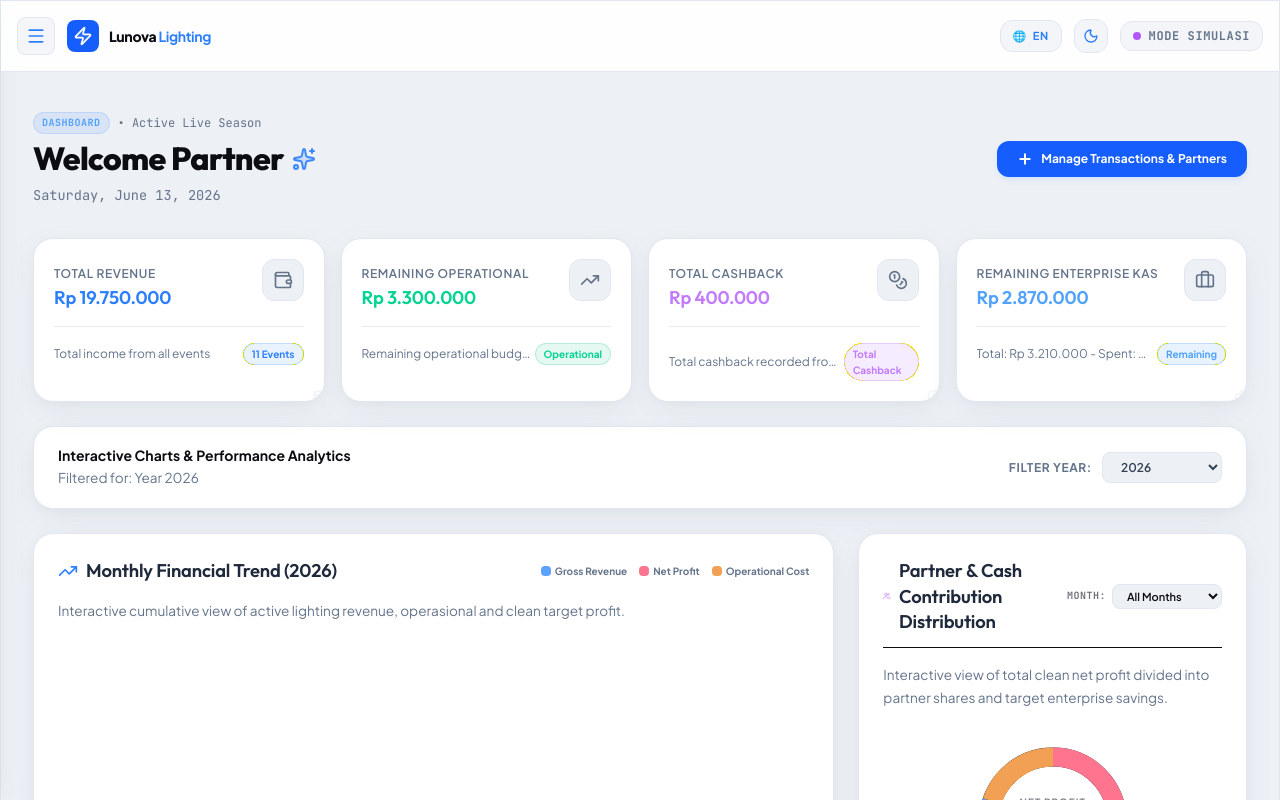
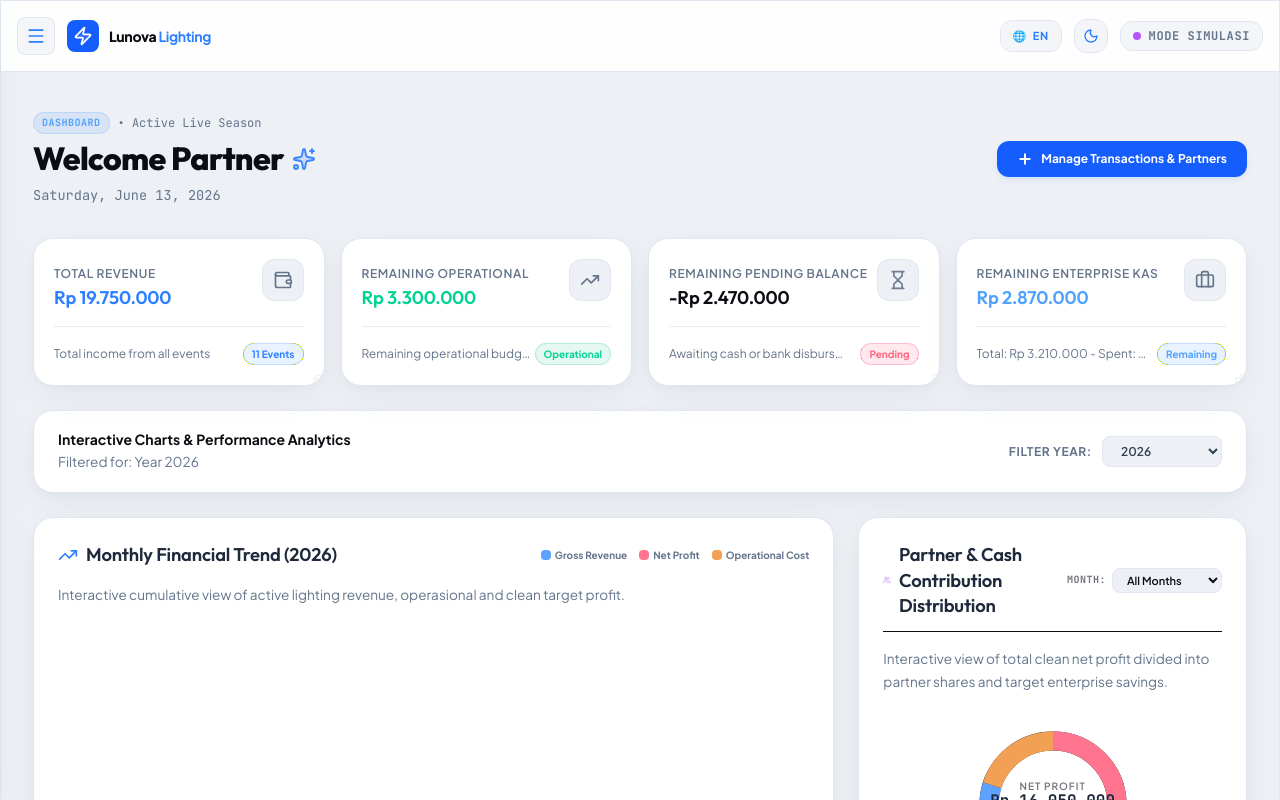
Before and after one commit to doverlogi-creator/dashboardlunova, a React (Vite) app: page / in a window 1280 px wide. Shown: the top 800 px of the page. Built offline with nearby package versions, Linux system fonts and the light colour scheme.

Commit message:
feat: add cashback calculation logic to dashboard
Implement logic to calculate accumulated and paid cashback based on event packages and custom overrides, including reconciliation with actual bank balance.

```diff
--- a/src/App.tsx
+++ b/src/App.tsx
@@ -25,11 +25,12 @@ import {
   Moon,
   ChevronDown,
   ChevronRight,
-  Circle
+  Circle,
+  Hourglass
 } from "lucide-react";
 
 import { EventData, CostSettings, AppsScriptConfig, ProcurementItem } from "./types";
-import { MOCK_EVENTS, DEFAULT_SETTINGS, getDashboardTotals, formatRupiah, parseDate } from "./utils";
+import { MOCK_EVENTS, DEFAULT_SETTINGS, getDashboardTotals, getEventFinances, formatRupiah, parseDate } from "./utils";
 import { translations } from "./translations";
 import StatCard from "./components/StatCard";
 import Charts, { VendorPerformance } from "./components/Charts";
@@ -591,6 +592,31 @@ export default function App() {
   });
   const totals = getDashboardTotals(filteredEvents, settings);
   const totalSpending = procurements.reduce((sum, item) => sum + (item.harga * item.jumlah), 0);
+
+  // Calculate cashback stats for the dashboard card
+  const qualifyingEvents = filteredEvents.filter((evt) => {
+    const pkg = (evt.jenisPaket || "").trim().toLowerCase();
+    const isPresetPackage = pkg.startsWith("paket");
+    const hasCustomOverride = evt.cashback !== undefined;
+    return isPresetPackage || hasCustomOverride;
+  });
+
+  const sisaKasSetelahPengadaan = totals.totalKasShare + (settings.kasTambahan || 0) - totalSpending;
+  let totalAccumulatedCashback = 0;
+  let totalPaidCashback = 0;
+
+  qualifyingEvents.forEach((evt) => {
+    const fin = getEventFinances(evt, settings);
+    totalAccumulatedCashback += fin.eventCashback;
+    if (evt.cashbackDibayar) {
+      totalPaidCashback += fin.eventCashback;
+    }
+  });
+
+  const actualSaldo = settings.saldoRekeningRiil || 0;
+  const diffSaldo = actualSaldo - sisaKasSetelahPengadaan;
+  const sisaCashbackBaruForDashboard = totalAccumulatedCashback + diffSaldo - totalPaidCashback;
+
   const t = translations[lang];
 
   return (
@@ -984,14 +1010,18 @@ export default function App() {
               />
 
               <StatCard
-                id="kpi-profit"
-                title={t.kpiTotalNetProfit}
-                value={totals.totalCashback}
-                icon={<Coins className="w-5 h-5" />}
-                colorClass="text-purple-400"
-                description={t.kpiTotalNetProfitDesc}
-                badgeText={t.kpiRemainingProfit}
-                badgeColorClass="bg-purple-500/10 text-purple-400 border-purple-500/20"
+                id="cb-total-pending"
+                title={lang === "en" ? "Remaining Pending Balance" : "Sisa Cashback (Belum Bayar)"}
+                value={sisaCashbackBaruForDashboard}
+                icon={<Hourglass className="w-5 h-5 text-rose-450 animate-pulse" />}
+                colorClass="text-rose-450 font-semibold"
+                description={
+                  lang === "en"
+                    ? "Awaiting cash or bank disbursement"
+                    : "Menunggu pembayaran transfer bank / tunai"
+                }
+                badgeText={lang === "en" ? "Pending" : "Tertunda"}
+                badgeColorClass="bg-rose-500/10 text-rose-400 border-rose-500/20"
               />
 
               <StatCard
```
